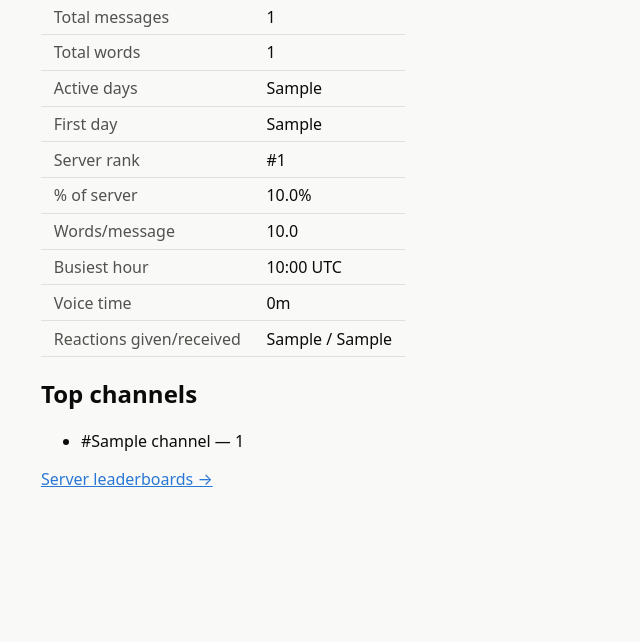
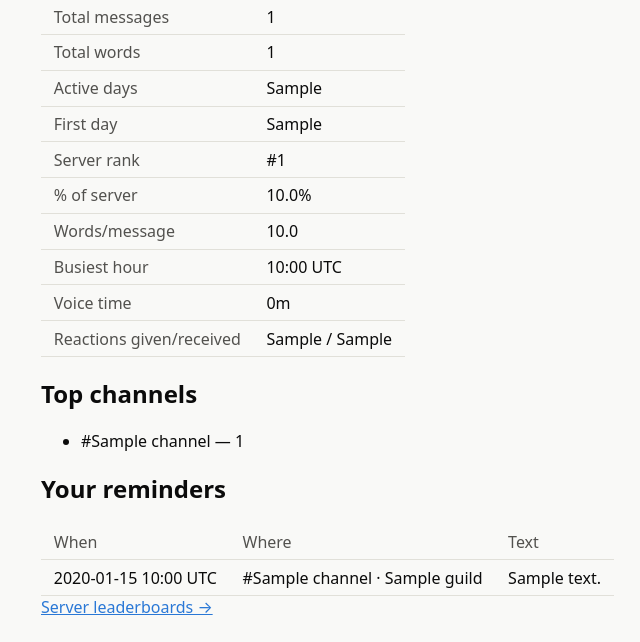
Before and after one commit to Bakasilisk/Kurisu-web, a FastAPI app: template app/templates/me.html in a window 1280 px wide. Shown: the part 519-1161 px from the top of the page, without its empty margins (73-713 px from the left). Before the commit the page ends 1006 px from the top, so only its background shows below. Run offline with FastAPI, Linux system fonts and the light colour scheme; the template is opened without the code that fills it: most values are stand-ins (such as "Sample title", 1, 10 or a date in 2020); grey boxes marked "Sample" are stand-in pictures; parts of the project's set-up code (start-up, migrations or seed data) failed here and were passed over.

Commit message:
me: show own pending reminders (self-tier)

```diff
--- a/app/main.py
+++ b/app/main.py
@@ -196,7 +196,18 @@ async def my_stats(request: Request):
         member_ids = request.session.get("member_guild_ids", [])
     if not member_ids:
         # Logged in but shares no server with the bot — empty-state page.
-        return templates.TemplateResponse(request, "me.html", {"user": request.session.get("user")})
+        # Self-scoping: the user id comes from the signed session, NEVER from
+        # the path/query — see my_stats_guild's "Self-scoping" comment below.
+        uid = request.session["user"]["id"]
+        try:
+            reminders = (await request.app.state.bot_api.user_reminders(uid)).get("reminders", [])
+        except BotAPIError:
+            # The empty-state page must still render when the bot API is
+            # down — the reminders card is just hidden (None, not []).
+            reminders = None
+        return templates.TemplateResponse(
+            request, "me.html", {"user": request.session.get("user"), "reminders": reminders}
+        )
     if len(member_ids) == 1:
         return RedirectResponse(f"/me/{member_ids[0]}")
     bot_guilds = await request.app.state.bot_api.guilds()
@@ -215,10 +226,13 @@ async def my_stats_guild(request: Request, gid: str):
     bot_api = request.app.state.bot_api
     # Self-scoping: the user id comes from the signed session, NEVER from the
     # path/query — a member can only ever read their own record, which is the
-    # frontend-side enforcement the API's harmless tier assumes.
+    # frontend-side enforcement the API's harmless tier assumes. The same uid
+    # also feeds user_reminders below, whose self tier requires exactly this
+    # session-derived (never path/query-derived) sourcing.
     uid = request.session["user"]["id"]
     try:
         profile = await bot_api.member(gid, uid)
+        reminders = (await bot_api.user_reminders(uid)).get("reminders", [])
     except BotAPIError:
         raise HTTPException(status_code=502, detail="bot API unavailable")
     guild = await _guild_meta(bot_api, gid)
@@ -227,7 +241,7 @@ async def my_stats_guild(request: Request, gid: str):
         request, "me.html",
         {
             "user": request.session.get("user"), "guild": guild, "profile": profile,
-            "level_progress": level_progress,
+            "level_progress": level_progress, "reminders": reminders,
         },
     )
 
--- a/app/templates/me.html
+++ b/app/templates/me.html
@@ -58,10 +58,46 @@
 <p class="empty">No channel activity yet.</p>
 {% endif %}
 
+{% if reminders is defined and reminders is not none %}
+<h2>Your reminders</h2>
+{% if reminders %}
+<table class="stat-table">
+  <tr><th>When</th><th>Where</th><th>Text</th></tr>
+  {% for r in reminders %}
+  <tr>
+    <td>{{ r.fire_at[:16] | replace('T', ' ') }} UTC</td>
+    <td>{% if r.guild %}#{{ r.channel.name }} · {{ r.guild.name }}{% else %}{{ r.channel.name }}{% endif %}</td>
+    <td>{{ r.text }}</td>
+  </tr>
+  {% endfor %}
+</table>
+{% else %}
+<p class="empty">No pending reminders.</p>
+{% endif %}
+{% endif %}
+
 <section class="links"><a href="/me/{{ guild.id }}/leaderboards">Server leaderboards →</a></section>
 {% else %}
 <h1>My stats</h1>
 <p class="empty">You don't share any servers with the bot yet, so there are no stats to show.</p>
+
+{% if reminders is defined and reminders is not none %}
+<h2>Your reminders</h2>
+{% if reminders %}
+<table class="stat-table">
+  <tr><th>When</th><th>Where</th><th>Text</th></tr>
+  {% for r in reminders %}
+  <tr>
+    <td>{{ r.fire_at[:16] | replace('T', ' ') }} UTC</td>
+    <td>{% if r.guild %}#{{ r.channel.name }} · {{ r.guild.name }}{% else %}{{ r.channel.name }}{% endif %}</td>
+    <td>{{ r.text }}</td>
+  </tr>
+  {% endfor %}
+</table>
+{% else %}
+<p class="empty">No pending reminders.</p>
+{% endif %}
+{% endif %}
 {% endif %}
 {% endblock %}
 {% block scripts %}<script src="/static/js/dashboard.js"></script><script>formatVoiceSeconds();</script>{% endblock %}
```
